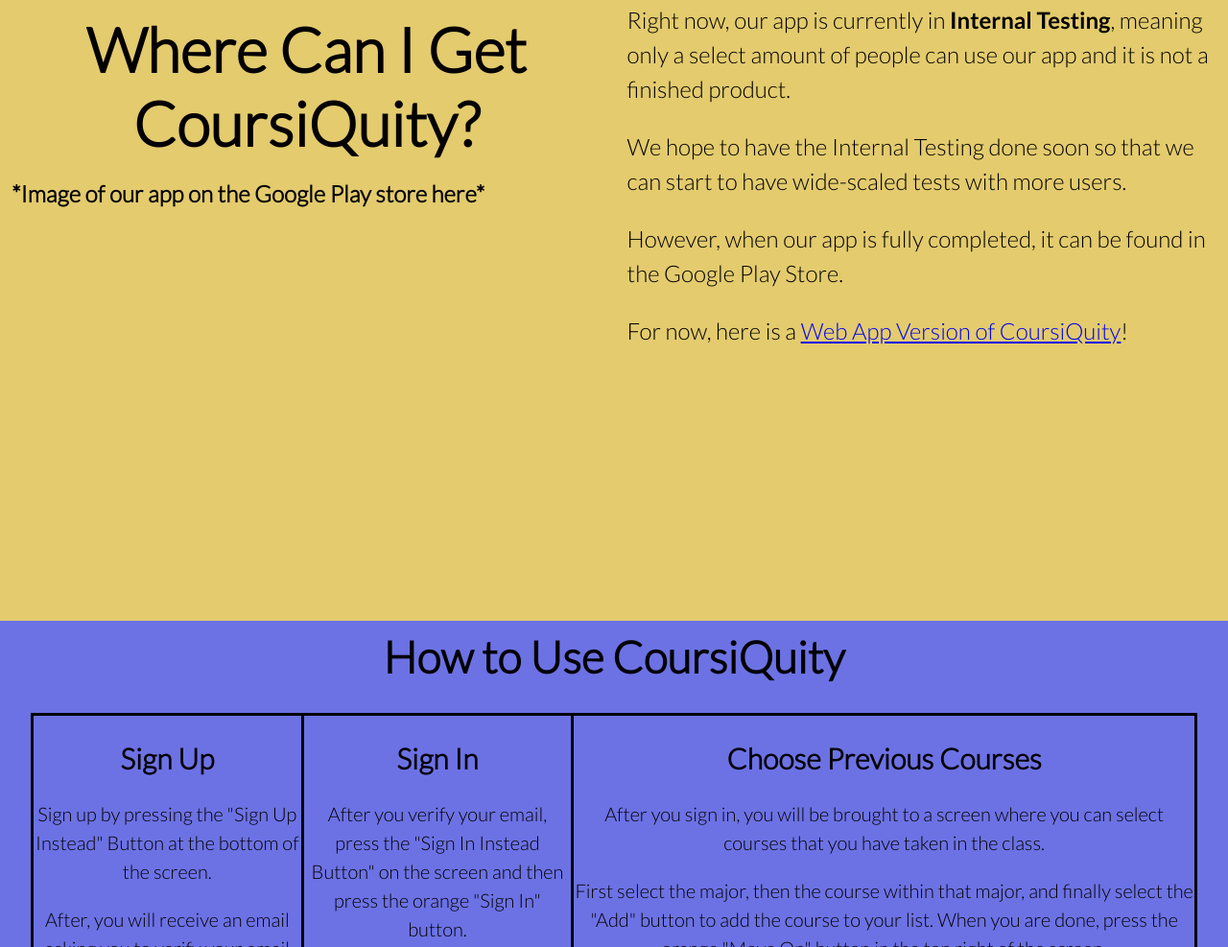
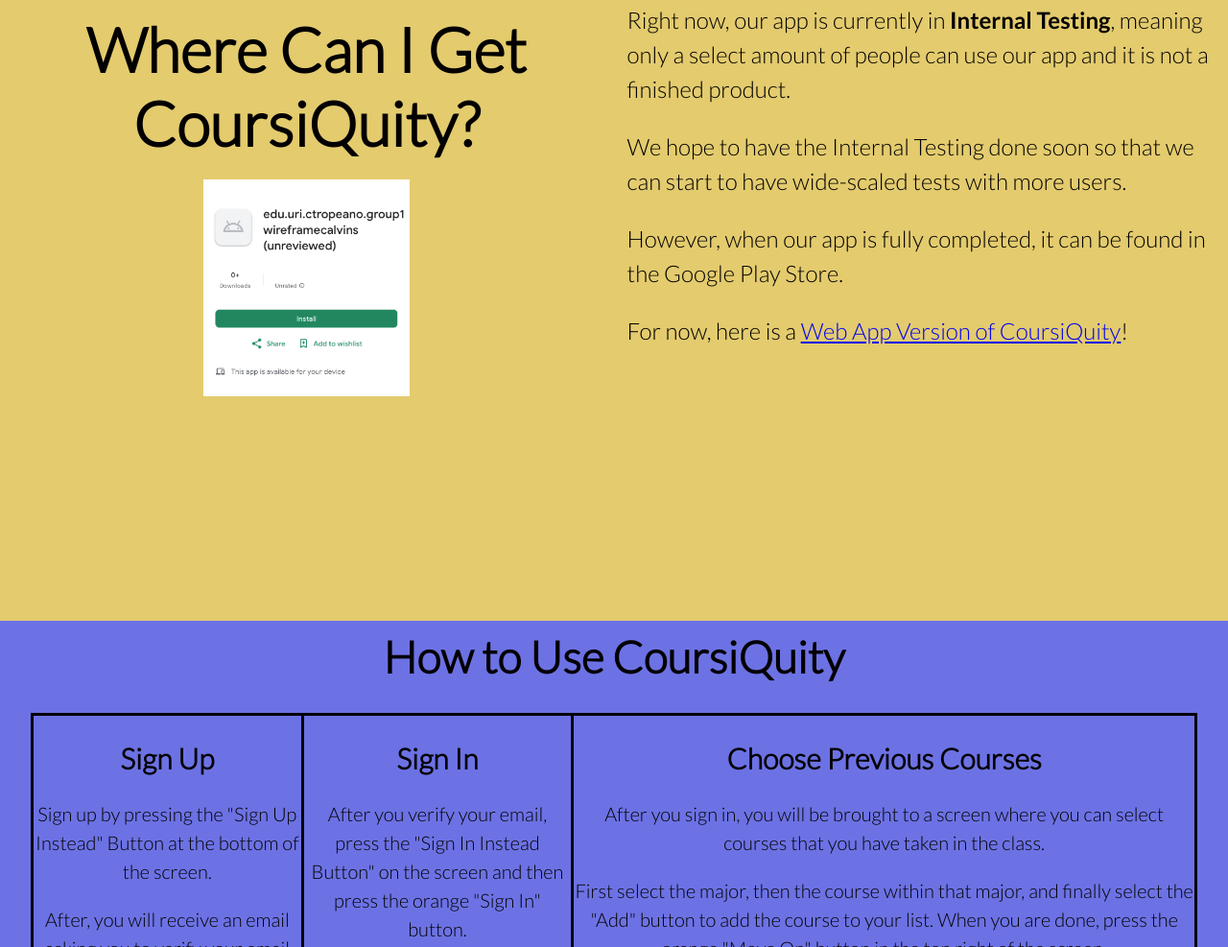
Before and after one commit to christian7974/csc305-gen-ed, a plain HTML site: page docs/index.html in a window 1280 px wide. Shown: the part 1773-2760 px from the top of the page at 96% size. Drawn offline with Linux system fonts and the light colour scheme.

Commit message:
Added Image of Google Play Store Listing
Added an image of CoursiQuity on the Google Play store.

```diff
--- a/docs/index.html
+++ b/docs/index.html
@@ -42,7 +42,7 @@
         <div id="get-coursiquity" class="light-section">
             <div id="title-section">
                 <h1>Where Can I Get CoursiQuity?</h1>
-                <h2>*Image of our app on the Google Play store here*</h2>
+                <img src="images/app_on_play_store.png" alt="Image of the listing of CoursiQuity on the Google Play Store." id="">
             </div>
             <div id="content-section">
                 <p>
--- a/docs/styles.css
+++ b/docs/styles.css
@@ -96,6 +96,13 @@ h1 {
     font-size: 64px;
 }
 
+#title-section img {
+    display: block;
+    width: 35%;
+    height: auto;
+    margin: 20px auto 0 auto;
+}
+
 #title-section {
     padding: 12px;
     float: left;
@@ -112,7 +119,6 @@ h1 {
 }
 
 #how-to-use {
-    /* height: 100vh; */
     width: 100%;
     padding-bottom: 10px;
 }
```
Also changed, not shown: docs/images/app_on_play_store.png (added).
